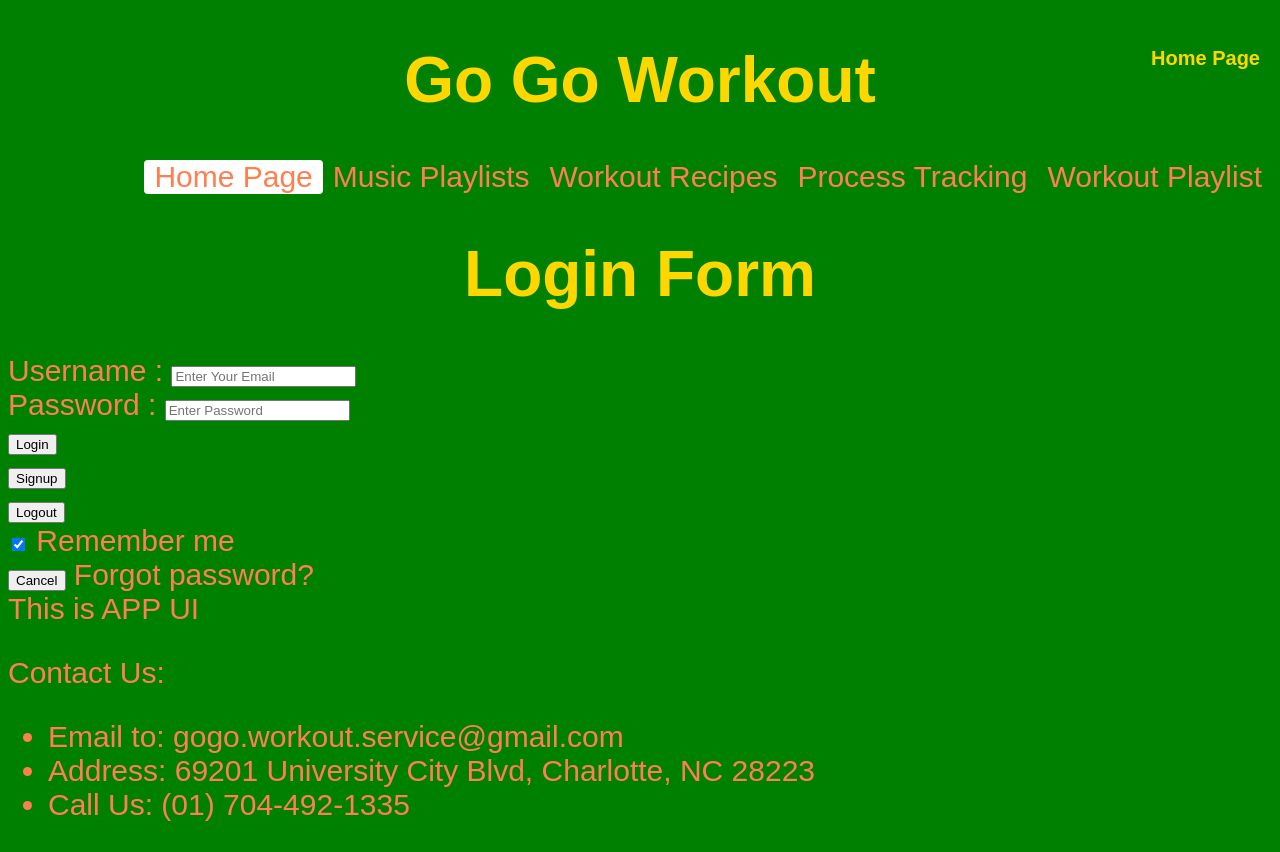
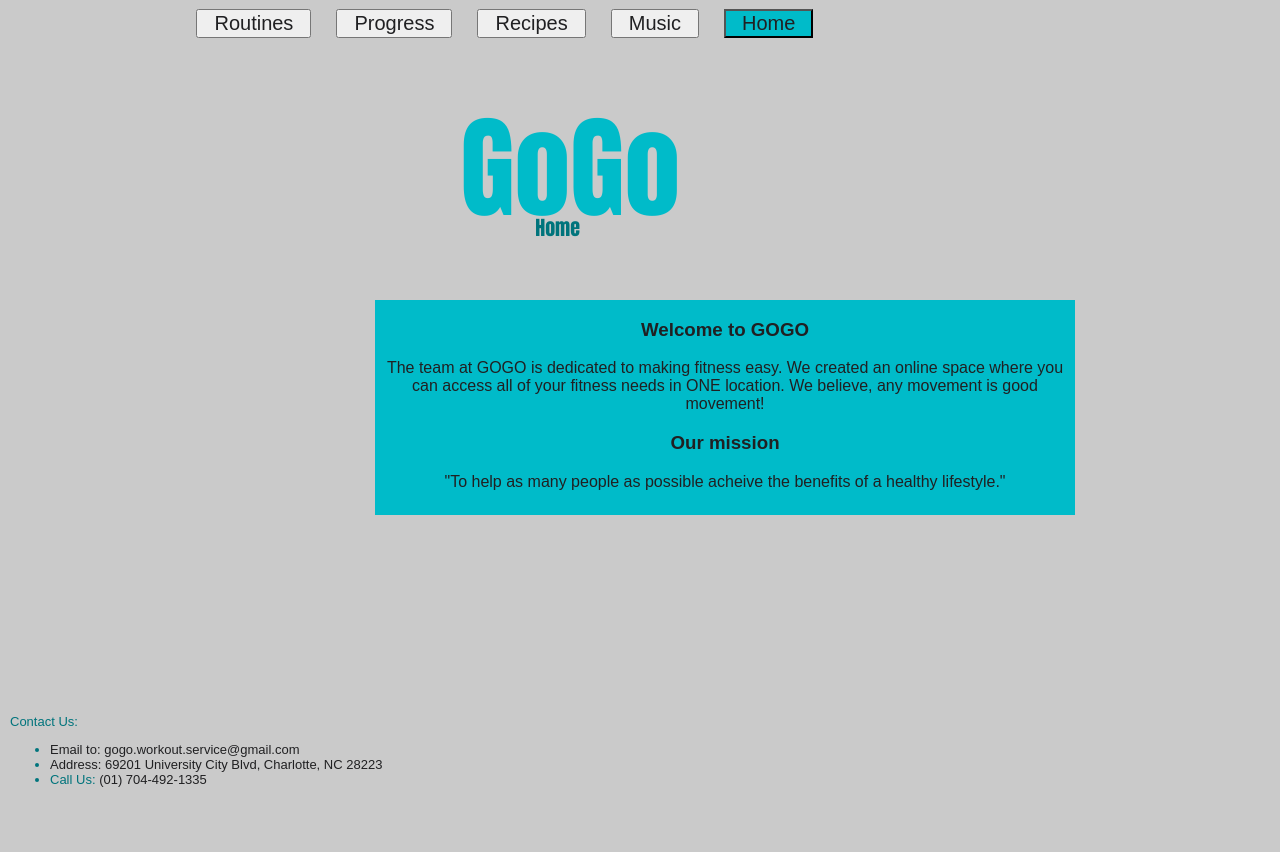
Before and after one commit to qmmmme/ITIA4400GroupProject, a website: page ITIS4400GroupProject/public/index.html in a window 1280 px wide. After the commit the page ends 800 px from the top, so only its background shows below. Drawn offline with Linux system fonts and the light colour scheme.

Commit message:
Add files via upload

```diff
--- a/ITIS4400GroupProject/public/homepage.css
+++ b/ITIS4400GroupProject/public/homepage.css
@@ -1,58 +1,82 @@
 :root {
-   --header-color: gold;
-   --font-color: coral;
-   --bg-color: green;
+   --header-color: #00bbc9;
+   --font-color: #00747c;
+   --bg-color: #cacaca;
 }
+
 
 body {
    color: var(--font-color);
    font-size: 30px;
    font-family: Arial, serif;
    background-color: var(--bg-color);
-   background-image: url('hpimg.webp');
    background-repeat: no-repeat;
    background-size: cover;
 }
 
 h1 {
    color: var(--header-color);
+   position: absolute;
+
+   right: 600px;
    text-align: center;
-   font-size: 4rem;
+   font-size: 7rem;
+   font-family: Impact, Haettenschweiler, 'Arial Narrow Bold', sans-serif;
  }
 
-h2 {
-   color: var(--header-color);
+ h2 {
+   color: #00747c;
    position: absolute;
-   top: 30px;
-   right: 20px;
+   top: 195px;
+   right: 700px;
    font-size: 20px;
+   font-family: Impact, Haettenschweiler, 'Arial Narrow Bold', sans-serif;
 }
 a {
    text-decoration: none;
 }
 a:link {
-   color: var(--font-color);
+   color: #202022;
 }
 
 a:visited {
-   color: var(--font-color);
+   color: #202022;
 }
 
 a:hover {
-   color: gold;
-}
-a:active {
-   color:  purple;
+   color: #202022;
 }
 
-
 .active {
-   color: chocolate;
-   background-color: white;
-   border-radius: 4px;
+   color: #202022;
+   background-color: #00bbc9;
 }
 
 nav a {
    float: right;
    padding: 0px 10px;
 }
+nav{
+   position: absolute;
+   right: 450px;
+}
+ button{
+  font-size: 20px;
+}
+#rectangle{
+   position: absolute;
+   top: 300px;
+   left: 375px;
+   height: 215px;
+   width: 700px;
+   background-color: #00bbc9;
+   font-size: medium;
+   text-align: center;
+   color: #202022;
+}
+footer{
+   position: absolute;
+   bottom: 0px;
+   left: 10px;
+   font-size: small;
+}
--- a/ITIS4400GroupProject/public/index.html
+++ b/ITIS4400GroupProject/public/index.html
@@ -9,61 +9,39 @@
 </head>
 <body>
 	<header>
-		<h1>Go Go Workout</h1>
+
 		<nav>
 			<!-- create a navigation-->
-			<h2>Home Page</h2>
 
-			<a href="workout_playlists.html">Workout Playlist</a> &nbsp;
-			<a href="track_process.html">Process Tracking</a> &nbsp;
-			<a href="recipes.html">Workout Recipes</a> &nbsp;
-			<a href="music_playlists.html">Music Playlists</a> &nbsp;
-			<a href="index.html" class="active">Home Page</a> &nbsp;
+
+			<button><a href="workout_playlists.html">Routines</a></button> &nbsp;
+			<button><a href="track_process.html">Progress</a></button> &nbsp;
+			<button><a href="recipes.html"> Recipes</a></button> &nbsp;
+			<button><a href="music_playlists.html">Music</a></button> &nbsp;
+			<button class="active"><a href="index.html">Home </a></button> &nbsp;
 
 		</nav>
+		<h1>GoGo</h1>
+		<h2>Home</h2>
 	</header>
 
 	<main>
-		<div id="login">
-			<div>
-				<h1> Login Form </h1>
-			</div>
-			<form>
-				<div class="group">
-					<label>Username : </label>
-					<input id="txtEmail" type="text" placeholder="Enter Your Email" name="username" required>
-				</div>
-				<div class="group">
-					<label>Password : </label>
-					<input id="txtPassword" type="password" placeholder="Enter Password" name="password" required>
-				</div>
-				<div id= "divLoginError" class="group">
-					<div id="lblLogiErrorMessage" class="errorlabel"></div>
-				</div>
-				<div id= "divAuthState" class="group">
-					<div id="lblAuthState"></div>
-				</div>
-				<div class="group">
-					<button id="btnLogin" type="submit" onclick="login()">Login</button>
-				<div id="group">
-					<button id="btnSignup" type="submit" onclick="registe()">Signup</button>
-				</div>
-				<div class="group">
-					<button id="btnLogout" type="submit">Logout</button>
-				</div>
-				<div class="group">
-					<input type="checkbox" checked="checked"> Remember me
-				</div>
-				<div class="group">
-					<button type="button" class="cancelbtn"> Cancel</button>
-					Forgot <a href="#"> password? </a>
-				</div>
-			</form>
-		</div>
-		<div id="app"> This is APP UI</div>
+
+		<div id="rectangle">
+			<p>
+				<h3>Welcome to GOGO</h3>
+				The team at GOGO is dedicated to making fitness easy. We created an online space
+				where you can access all of your fitness needs in ONE location. We believe, any movement
+				is good movement!<br>
+
+				<h3>Our mission</h3>
+				"To help as many people as possible acheive the benefits of a healthy lifestyle."
 
 
-	</div>
+			</p>
+		</div>
+
+
 
 	</main>
 	<footer>
--- a/ITIS4400GroupProject/public/music_playlists.css
+++ b/ITIS4400GroupProject/public/music_playlists.css
@@ -1,7 +1,7 @@
 :root {
-   --header-color: gold;
-   --font-color: coral;
-   --bg-color: green;
+   --header-color: #00bbc9;
+   --font-color: #00747c;
+   --bg-color: #cacaca;
 }
 
 body {
@@ -9,52 +9,68 @@ body {
    font-size: 30px;
    font-family: Arial, serif;
    background-color: var(--bg-color);
-   background-image: url('wkmsimg.jpeg');
    background-repeat: no-repeat;
    background-size: cover;
 }
 
 h1 {
    color: var(--header-color);
+   position: absolute;
+
+   right: 650px;
    text-align: center;
-   font-size: 4rem;
+   font-size: 7rem;
+   font-family: Impact, Haettenschweiler, 'Arial Narrow Bold', sans-serif;
  }
 
-h2 {
-   color: var(--header-color);
+ h2 {
+   color: #00747c;
    position: absolute;
-   top: 30px;
-   right: 20px;
+   top: 195px;
+   right: 675px;
    font-size: 20px;
+   font-family: Impact, Haettenschweiler, 'Arial Narrow Bold', sans-serif;
 }
 a {
    text-decoration: none;
 }
 a:link {
-   color: var(--font-color);
+   color: #202022;
 }
 
 a:visited {
-   color: var(--font-color);
+   color: #202022;
 }
 
 a:hover {
-   color: gold;
+   color: #202022;
 }
-a:active {
-   color:  purple;
-}
+
 .active {
-   color: chocolate;
-   background-color: white;
-   border-radius: 4px;
+   color: #202022;
+   background-color: #00bbc9;
 }
 nav a {
    float: right;
    padding: 0px 10px;
 }
-
+nav{
+   position: absolute;
+   right: 450px;
+}
+ button{
+  font-size: 20px;
+}
 #table {
    margin-left: auto;
    margin-right: auto;
+   position: absolute;
+   top: 275px;
+   left: 270px;
 }
+footer{
+   position: absolute;
+   top: 1100px;
+   left: 10px;
+   font-size: small;
+}
--- a/ITIS4400GroupProject/public/recipes.css
+++ b/ITIS4400GroupProject/public/recipes.css
@@ -1,7 +1,7 @@
 :root {
-   --header-color: gold;
-   --font-color: coral;
-   --bg-color: green;
+   --header-color: #00bbc9;
+   --font-color: #00747c;
+   --bg-color: #cacaca;
 }
 
 body {
@@ -9,48 +9,61 @@ body {
    font-size: 30px;
    font-family: Arial, serif;
    background-color: var(--bg-color);
-   background-image: url('recipesimg.jpeg');
    background-repeat: no-repeat;
    background-size: cover;
 }
 
 h1 {
    color: var(--header-color);
+   position: absolute;
+
+   right: 650px;
    text-align: center;
-   font-size: 4rem;
+   font-size: 7rem;
+   font-family: Impact, Haettenschweiler, 'Arial Narrow Bold', sans-serif;
  }
 
-h2 {
-   color: var(--header-color);
+ h2 {
+   color: #00747c;
    position: absolute;
-   top: 30px;
-   right: 20px;
+   top: 195px;
+   right: 735px;
    font-size: 20px;
+   font-family: Impact, Haettenschweiler, 'Arial Narrow Bold', sans-serif;
 }
 a {
    text-decoration: none;
 }
 a:link {
-   color: var(--font-color);
+   color: #202022;
 }
 
 a:visited {
-   color: var(--font-color);
+   color: #202022;
 }
 
 a:hover {
-   color: gold;
-}
-a:active {
-   color:  purple;
+   color: #202022;
 }
 
 .active {
-   color: chocolate;
-   background-color: white;
-   border-radius: 4px;
+   color: #202022;
+   background-color: #00bbc9;
 }
 nav a {
    float: right;
    padding: 0px 10px;
 }
+nav{
+   position: absolute;
+   right: 450px;
+}
+ button{
+  font-size: 20px;
+}
+footer{
+   position: absolute;
+   bottom: 0px;
+   left: 10px;
+   font-size: small;
+}
--- a/ITIS4400GroupProject/public/signin.css
+++ b/ITIS4400GroupProject/public/signin.css
@@ -1,39 +1,44 @@
 
 body {
       font-family: Calibri, Helvetica, sans-serif;
-      background-color: pink;
+      background-color: #cacaca;
   }
 button {
-    background-color: #4CAF50;
-    width: 100%;
-    color: orange;
-    padding: 15px;
-    margin: 10px 0px;
-    border: none;
-    cursor: pointer;
+    background-color: #00bbc9;
+    color: #cacaca;
+    font-size: large;
+    font-weight: bold;
+    width: 100px;
+    position: absolute;
+    left: 215px;
 }
-form {
-    border: 3px solid #f1f1f1;
-}
+
 input[type=text], input[type=password] {
     width: 100%;
     margin: 8px 0;
     padding: 12px 20px;
     display: inline-block;
-    border: 2px solid green;
+    border: 2px solid #00bbc9;
     box-sizing: border-box;
-}
-button:hover {
-    opacity: 0.7;
-}
-.cancelbtn {
-    width: auto;
-    padding: 10px 18px;
-    margin: 10px 5px;
 }
 
 
- .container {
-    padding: 25px;
-     background-color: lightblue;
+ #login{
+   position: absolute;
+   top: 300px;
+   left: 500px;
+   height: 400px;
+   width: 500px;
 }
+
+h1 {
+    color: #00bbc9;
+    position: absolute;
+    right: 575px;
+    text-align: center;
+    font-size: 7rem;
+    font-family: Impact, Haettenschweiler, 'Arial Narrow Bold', sans-serif;
+  }
+  a:visited{
+      color: #cacaca;
+  }
--- a/ITIS4400GroupProject/public/signin.html
+++ b/ITIS4400GroupProject/public/signin.html
@@ -4,15 +4,13 @@
     <meta name="viewport" content="width=device-width, initial-scale=1.0">
     <meta http-equiv="X-US-Compatible" content="IE-edge">
     <title> Sign-In Page </title>
-    <script src="https://www.gstatic.com/firebasejs/ui/6.0.1/firebase-ui-auth.js"></script>
     <link type="text/css" rel="stylesheet" href="signin.css" />
-    <script type="text/javascript" src="signin.js"></script>
+   <!--- <script src="https://www.gstatic.com/firebasejs/ui/6.0.1/firebase-ui-auth.js"></script>
+    <script type="text/javascript" src="signin.js"></script>-->
 </head>
 <body>
+    <h1>  Log In: </h1>
    <div id="login">
-        <div>
-            <h1> Login Form </h1>
-        </div>
         <form>
             <div class="group">
                 <label>Username : </label>
@@ -29,23 +27,13 @@
                 <div id="lblAuthState"></div>
             </div>
             <div class="group">
-                <button id="btnLogin" type="submit">Login</button>
-            <div id="group">
-                <button id="btnSignup" type="submit">Signup</button>
-            </div>
-            <div class="group">
-                <button id="btnLogout" type="submit">Logout</button>
-            </div>
+               <button><a href="index.html">Log In</a></button>
+               <br><br>
             <div class="group">
                 <input type="checkbox" checked="checked"> Remember me
             </div>
-            <div class="group">
-                <button type="button" class="cancelbtn"> Cancel</button>
-                Forgot <a href="#"> password? </a>
-            </div>
         </form>
     </div>
-    <div id="app"> This is APP UI</div>
 
 </body>
 
--- a/ITIS4400GroupProject/public/signin.js
+++ b/ITIS4400GroupProject/public/signin.js
@@ -1,5 +1,6 @@
 
-	import { initializeApp } from "firebase/app";
+/*
+    import { initializeApp } from "firebase/app";
 	import { getAnalytics } from "firebase/analytics";
     import {
         getAuth,
@@ -196,3 +197,4 @@
 // 	await signOut(auth);
 // }
 // btnLogout.addEventListener("Click", signOut);
+*/
--- a/ITIS4400GroupProject/public/track_process.css
+++ b/ITIS4400GroupProject/public/track_process.css
@@ -18,7 +18,7 @@ h1 {
    color: var(--header-color);
    position: absolute;
 
-   right: 600px;
+   right: 650px;
    text-align: center;
    font-size: 7rem;
    font-family: Impact, Haettenschweiler, 'Arial Narrow Bold', sans-serif;
@@ -28,7 +28,7 @@ h2 {
    color: #00747c;
    position: absolute;
    top: 195px;
-   right: 645px;
+   right: 675px;
    font-size: 20px;
    font-family: Impact, Haettenschweiler, 'Arial Narrow Bold', sans-serif;
 }
--- a/ITIS4400GroupProject/public/workout_playlists.css
+++ b/ITIS4400GroupProject/public/workout_playlists.css
@@ -1,57 +1,64 @@
 :root {
-   --header-color: gold;
-   --font-color: coral;
-   --bg-color: green;
+   --header-color: #00bbc9;
+   --font-color: #00747c;
+   --bg-color: #cacaca;
 }
 body {
    color: var(--font-color);
    font-size: 30px;
    font-family: Arial, serif;
    background-color: var(--bg-color);
-   /*background-image: url('wkvdimg.jpeg');*/
    background-repeat: no-repeat;
    background-size: cover;
 }
 
 h1 {
    color: var(--header-color);
+   position: absolute;
+
+   right: 650px;
    text-align: center;
-   font-size: 4rem;
+   font-size: 7rem;
+   font-family: Impact, Haettenschweiler, 'Arial Narrow Bold', sans-serif;
  }
 
-header h2 {
-   color: var(--header-color);
+ h2 {
+   color: #00747c;
    position: absolute;
-   top: 30px;
-   right: 20px;
+   top: 195px;
+   right: 675px;
    font-size: 20px;
+   font-family: Impact, Haettenschweiler, 'Arial Narrow Bold', sans-serif;
 }
 a {
    text-decoration: none;
 }
 a:link {
-   color: var(--font-color);
+   color: #202022;
 }
 
 a:visited {
-   color: var(--font-color);
+   color: #202022;
 }
 
 a:hover {
-   color: gold;
-}
-a:active {
-   color:  purple;
+   color: #202022;
 }
 
 .active {
-   color: chocolate;
-   background-color: white;
-   border-radius: 4px;
+   color: #202022;
+   background-color: #00bbc9;
 }
 nav a {
    float: right;
    padding: 0px 10px;
+}
+nav{
+   position: absolute;
+   right: 450px;
+}
+ button{
+  font-size: 20px;
 }
 #default_videos {
    display: grid;
@@ -133,6 +140,18 @@ iframe {
 #searchbtn:hover {
    background-color: lightyellow;
 }
-footer {
-   margin-top: 100px;
+footer{
+   position: absolute;
+   bottom: 0px;
+   left: 10px;
+   font-size: small;
 }
+main{
+   position: absolute;
+   top: 300px;
+}
+.input-field{
+   position: absolute;
+   top:10px;
+   right: 10px;
+}
```
Also changed, not shown: ITIS4400GroupProject/public/music_playlists.html (+10 -8 lines), ITIS4400GroupProject/public/recipes.html (+8 -7 lines), ITIS4400GroupProject/public/track_process.html (+2 -2 lines), ITIS4400GroupProject/public/workout_playlists.html (+14 -17 lines).
